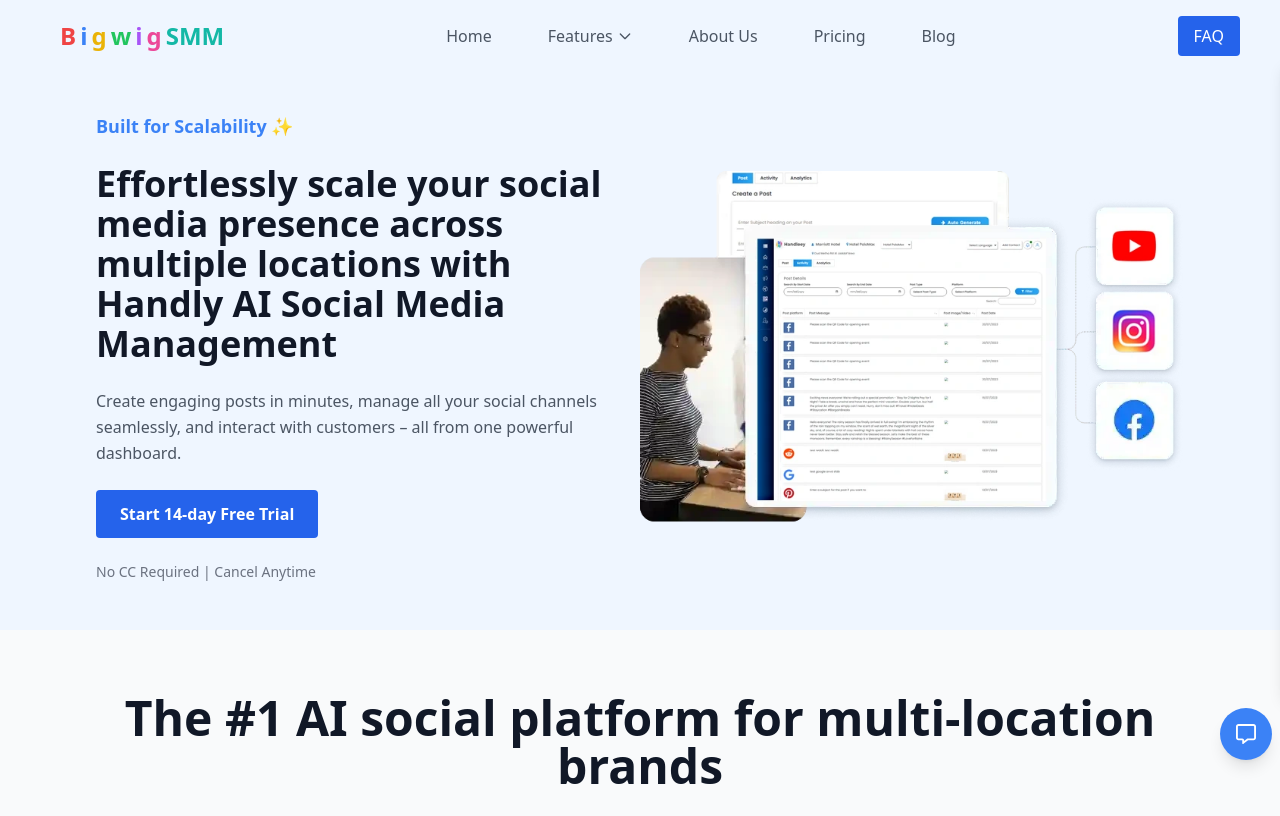
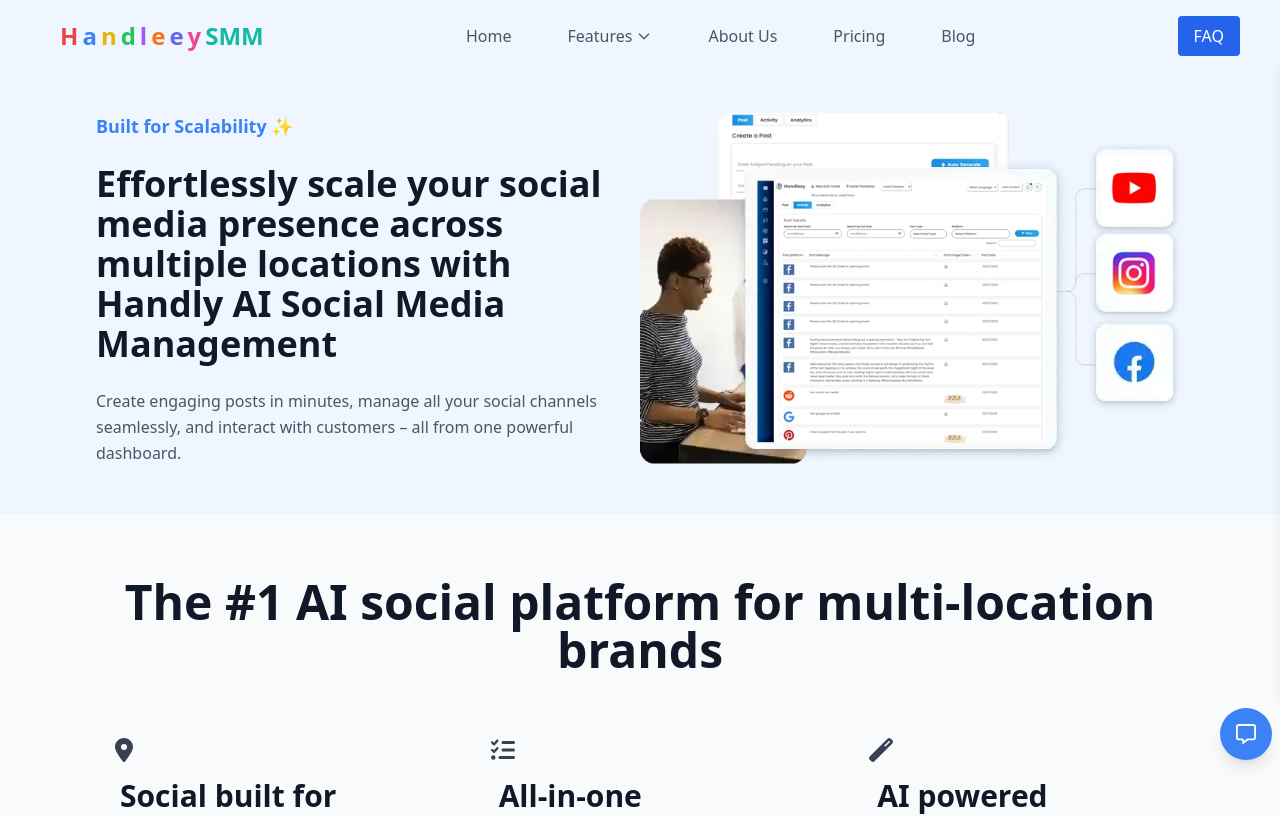
Before and after one commit to BigwigMediaAI/BigwigSMM, a React (Vite) app: page / in a window 1280 px wide. Shown: the top 816 px of the page. Built offline with nearby package versions, Linux system fonts and the light colour scheme.

Commit message:
add change hero section footer section and nav

```diff
--- a/src/components/Footer.tsx
+++ b/src/components/Footer.tsx
@@ -20,13 +20,15 @@ function Footer() {
         <div className="grid grid-cols-1 md:grid-cols-4 gap-6">
           {/* Branding Section */}
           <div className="space-y-4">
-            <span className="text-red-500 text-2xl font-bold">B</span>
-            <span className="text-blue-500 text-2xl font-bold">i</span>
-            <span className="text-yellow-500 text-2xl font-bold">g</span>
-            <span className="text-green-500 text-2xl font-bold">w</span>
-            <span className="text-purple-500 text-2xl font-bold">i</span>
-            <span className="text-pink-500 text-2xl font-bold">g</span>
-            <span className="text-teal-500 text-2xl font-bold">SMM</span>
+          <span className="text-red-500 text-2xl font-bold">H</span>
+        <span className="text-blue-500 text-2xl font-bold">a</span>
+        <span className="text-yellow-500 text-2xl font-bold">n</span>
+        <span className="text-green-500 text-2xl font-bold">d</span>
+        <span className="text-purple-500 text-2xl font-bold">l</span>
+        <span className="text-orange-500 text-2xl font-bold">e</span>
+        <span className="text-indigo-500 text-2xl font-bold">e</span>
+        <span className="text-pink-500 text-2xl font-bold">y</span>
+        <span className="text-teal-500 text-2xl font-bold">SMM</span>
             <p className="text-lg text-gray-400">
               The best place for social media management tools and insights.
               Boost your online presence effortlessly.
--- a/src/components/Hero.tsx
+++ b/src/components/Hero.tsx
@@ -16,14 +16,6 @@ const SocialMediaHero: React.FC = () => {
         <p className="text-gray-600 leading-relaxed">
 Create engaging posts in minutes, manage all your social channels seamlessly, and interact with customers – all from one powerful dashboard.
         </p>
-        <div className="flex flex-col md:flex-row space-y-4 md:space-y-0 md:space-x-4 items-center justify-center lg:justify-start">
-          <button className="bg-blue-600 text-white font-semibold py-3 px-6 rounded hover:bg-blue-700 transition">
-            Start 14-day Free Trial
-          </button>
-        </div>
-        <p className="text-gray-500 text-sm">
-          No CC Required | Cancel Anytime
-        </p>
       </div>
 
       {/* Right Section */}
--- a/src/components/Nav.tsx
+++ b/src/components/Nav.tsx
@@ -48,12 +48,14 @@ function Nav() {
     >
       <div className="flex items-center justify-between p-4 md:px-10 relative">
         <button className="flex items-center space-x-1 ml-5" onClick={() => handleScrollToSection('home')}>
-        <span className="text-red-500 text-2xl font-bold">B</span>
-        <span className="text-blue-500 text-2xl font-bold">i</span>
-        <span className="text-yellow-500 text-2xl font-bold">g</span>
-        <span className="text-green-500 text-2xl font-bold">w</span>
-        <span className="text-purple-500 text-2xl font-bold">i</span>
-        <span className="text-pink-500 text-2xl font-bold">g</span>
+        <span className="text-red-500 text-2xl font-bold">H</span>
+        <span className="text-blue-500 text-2xl font-bold">a</span>
+        <span className="text-yellow-500 text-2xl font-bold">n</span>
+        <span className="text-green-500 text-2xl font-bold">d</span>
+        <span className="text-purple-500 text-2xl font-bold">l</span>
+        <span className="text-orange-500 text-2xl font-bold">e</span>
+        <span className="text-indigo-500 text-2xl font-bold">e</span>
+        <span className="text-pink-500 text-2xl font-bold">y</span>
         <span className="text-teal-500 text-2xl font-bold">SMM</span>
         </button>
 
```
